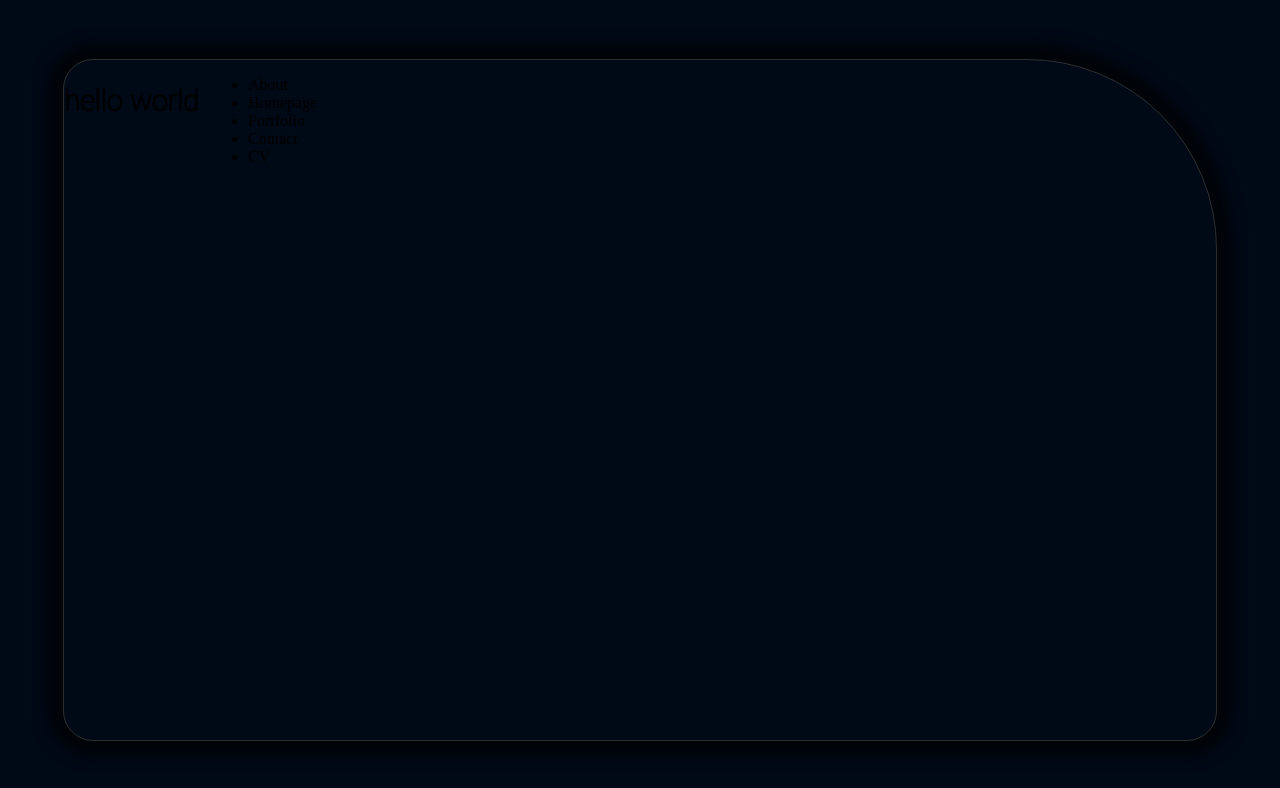
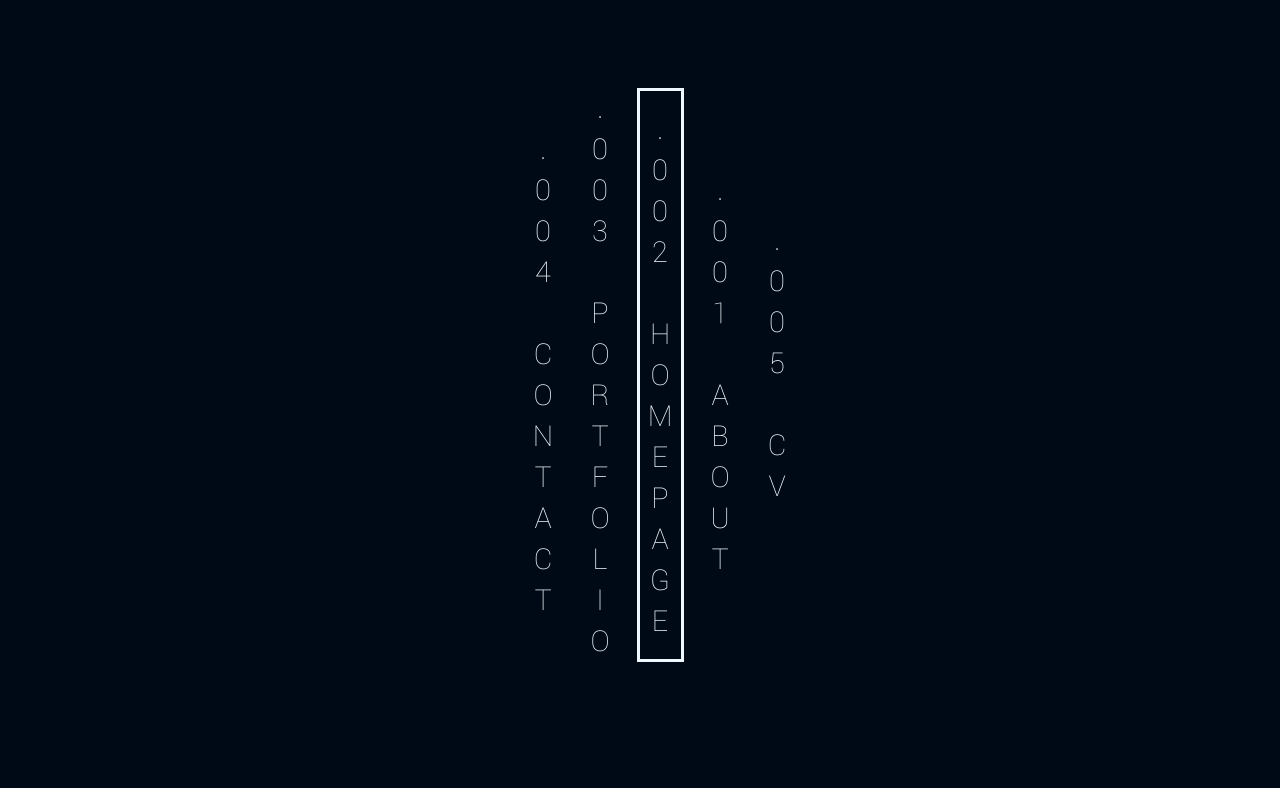
Before and after one commit to TomHFE/new-site, a React (Create React App) app: page /menu in a window 1280 px wide. Shown: the top 788 px of the page. Built offline with nearby package versions, Linux system fonts and the light colour scheme; a web font is replaced by a local one.

Commit message:
updates to menu

```diff
--- a/src/App.css
+++ b/src/App.css
@@ -18,6 +18,12 @@ h2 {
 }
 p {
   font-family: "Space Mono", monospace;
+}
+li {
+  font-family: "Yantramanav", sans-serif;
+  font-size: 3rem;
+  list-style: none;
+  color: rgb(240, 248, 255);
 }
 
 body {
@@ -40,7 +46,9 @@ body {
 }
 #main {
   box-shadow: 0px 0px 15px 15px rgba(0, 0, 0, 0.677);
-  border-radius: 30px 190px 30px 30px;
+  /* border-radius: 30px 190px 30px 30px; */
+  border-radius: 100px;
+
   margin: auto;
   position: absolute;
   z-index: 1;
@@ -61,10 +69,14 @@ body {
 
 .mainBody {
   height: 85vh;
+  /* height: 100vh; */
+
   display: grid;
   grid-template-columns: repeat(8, 1fr);
   grid-template-rows: repeat(6, 1fr);
+  /* width: 100vw; */
   width: 90vw;
+
   position: relative;
   margin-left: 4.5vw;
 }
--- /dev/null
+++ b/src/hooks/useDebounce.js
@@ -0,0 +1,17 @@
+import { useEffect, useState } from "react";
+
+function useDebounce(value, delay) {
+  const [debounce, setDebounce] = useState(value);
+
+  useEffect(() => {
+    const timer = setTimeout(() => {
+      setDebounce(value);
+    }, delay || 100);
+
+    return () => {
+      clearTimeout(timer);
+    };
+  }, [value, delay]);
+  return debounce;
+}
+export default useDebounce;
--- a/src/menu/Menu.css
+++ b/src/menu/Menu.css
@@ -1,5 +1,5 @@
 .menuBody {
-  box-shadow: 0px 0px 15px 15px rgba(0, 0, 0, 0.677);
+  /* box-shadow: 0px 0px 15px 15px rgba(0, 0, 0, 0.677);
   border-radius: 30px 190px 30px 30px;
   margin: auto;
   position: absolute;
@@ -17,20 +17,76 @@
   bottom: 0;
   left: 0;
   right: 0;
-
-  /* position: relative; */
-  /* margin-left: 4.5vw; */
-  /* background-color: rgb(54, 61, 114);
-  position: absolute;
-  height: 100vh;
-  width: 100vw;
+  overflow: hidden;
+  background-color: rgb(10, 10, 10); */
+}
+.menuBox {
   display: flex;
+  flex-direction: row-reverse;
+  grid-column: 1/8;
+  grid-row: 1/7;
   place-content: center;
-  place-items: center;
+  text-align: center;
   top: 0;
-  bottom: 0;
   left: 0;
   right: 0;
+  bottom: 0;
+  margin-top: 7vh;
+  /* font-size: 8rem; */
+  /* margin-left: 50%; */
+}
+.menu1 {
+  margin-top: 2rem;
+  font-size: 2rem;
+  /* color: rgba(250, 235, 215, 0.071); */
+  margin: 0.5rem;
+  writing-mode: vertical-rl;
+  text-orientation: upright;
+}
+.menu2 {
+  margin: 0.5rem;
 
-  margin: auto; */
+  margin-top: 2rem;
+  font-size: 2rem;
+  /* color: rgba(250, 235, 215, 0.283); */
+  writing-mode: vertical-rl;
+  text-orientation: upright;
 }
+.menu3 {
+  margin: 0.5rem;
+
+  margin-top: 2rem;
+  font-size: 2rem;
+  border-style: solid;
+  border-color: aliceblue;
+  /* border-left: 100rem;
+  border-right: 1rem; */
+  writing-mode: vertical-rl;
+  text-orientation: upright;
+}
+.menu4 {
+  margin: 0.5rem;
+
+  margin-top: 2rem;
+  font-size: 2rem;
+  writing-mode: vertical-rl;
+  text-orientation: upright;
+  /* color: rgba(250, 235, 215, 0.283); */
+}
+.menu5 {
+  margin: 0.5rem;
+
+  margin-top: 2rem;
+  font-size: 2rem;
+  writing-mode: vertical-rl;
+  text-orientation: upright;
+  /* color: rgba(250, 235, 215, 0.071); */
+}
+/* .menu3:hover {
+  background-color: rgb(0, 0, 0);
+  border-style: solid;
+  border-color: aliceblue;
+  padding-right: 100vw;
+  transition: ease-in-out;
+  transition-duration: 1s;
+} */
--- a/src/menu/Menu.js
+++ b/src/menu/Menu.js
@@ -1,33 +1,92 @@
 import "./Menu.css";
-import { useState, useEffect, useRef } from "react";
+import { useState, useEffect } from "react";
+import useDebounce from "../hooks/useDebounce";
 
 const Menu = () => {
   const [array, setArray] = useState([
-    "About",
-    "Homepage",
-    "Portfolio",
-    "Contact",
-    "CV",
+    {
+      name: ".001 ABOUT",
+      info: "Click here to find out more about me",
+    },
+    {
+      name: ".002 HOMEPAGE",
+      info: "Click here to go home",
+    },
+    {
+      name: ".003 PORTFOLIO",
+      info: "Click here to have a look at my portfolio",
+    },
+    {
+      name: ".004 CONTACT",
+      info: "Click here for contact information",
+    },
+    {
+      name: ".005 CV",
+      info: "Click here for a copy of my cv",
+    },
   ]);
-  const rotationAmount = -1;
+  const [scroll, setScroll] = useState(0);
+  const rotationAmount = 1;
+  const debouncedValue = useDebounce(scroll, 15);
 
-  const rotateArray = () => {
-    const rotatedArray = [
-      ...array.slice(rotationAmount),
-      ...array.slice(0, rotationAmount),
-    ];
+  // function debounce(func, delay) {
+  //   let timeoutId;
+  //   return function (...args) {
+  //     clearTimeout(timeoutId);
+  //     timeoutId = setTimeout(() => {
+  //       func.apply(this, args);
+  //     }, delay);
+  //   };
+  // }
+  // const scroll = console.log("hi");
+
+  useEffect(() => {
+    // debounce(() => {
+    if (debouncedValue > 0) {
+      // User scrolled down
+
+      rotateArray(rotationAmount);
+    } else {
+      // User scrolled up
+      rotateArray(-rotationAmount);
+    }
+
+    // }, 200);
+    // console.log(scroll);
+    // document.onWheel = handleScroll;
+
+    // Clean up the event listener
+    // return () => {
+    //   document.onWheel = null;
+    // };
+  }, [debouncedValue]);
+
+  const rotateArray = (amount) => {
+    const rotatedArray = [...array.slice(amount), ...array.slice(0, amount)];
     setArray(rotatedArray);
   };
 
   return (
-    <div className="menuBody">
-      <h1 onCLick={rotateArray}>hello world</h1>
-      <ul>
-        {array.map((item, index) => (
-          <li key={index}>{item}</li>
-        ))}
-      </ul>
-    </div>
+    <body
+      className="menuBody"
+      onKeyDown={(e) => {
+        console.log(e);
+      }}
+      onWheel={(e) => {
+        console.log(e);
+        setScroll(e.deltaY);
+      }}
+    >
+      <div>
+        <ul className="menuBox">
+          <li className="menu1">{array[0].name}</li>
+          <li className="menu2">{array[1].name}</li>
+          <li className="menu3">{array[2].name}</li>
+          <li className="menu4">{array[3].name}</li>
+          <li className="menu5">{array[4].name}</li>
+        </ul>
+      </div>
+    </body>
   );
 };
 export default Menu;
```
